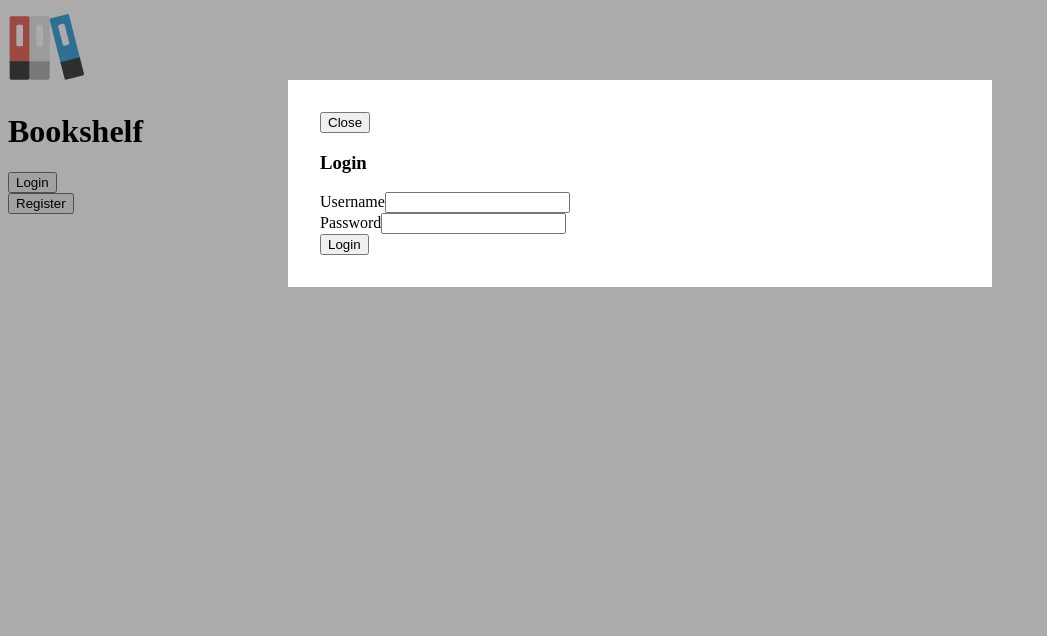
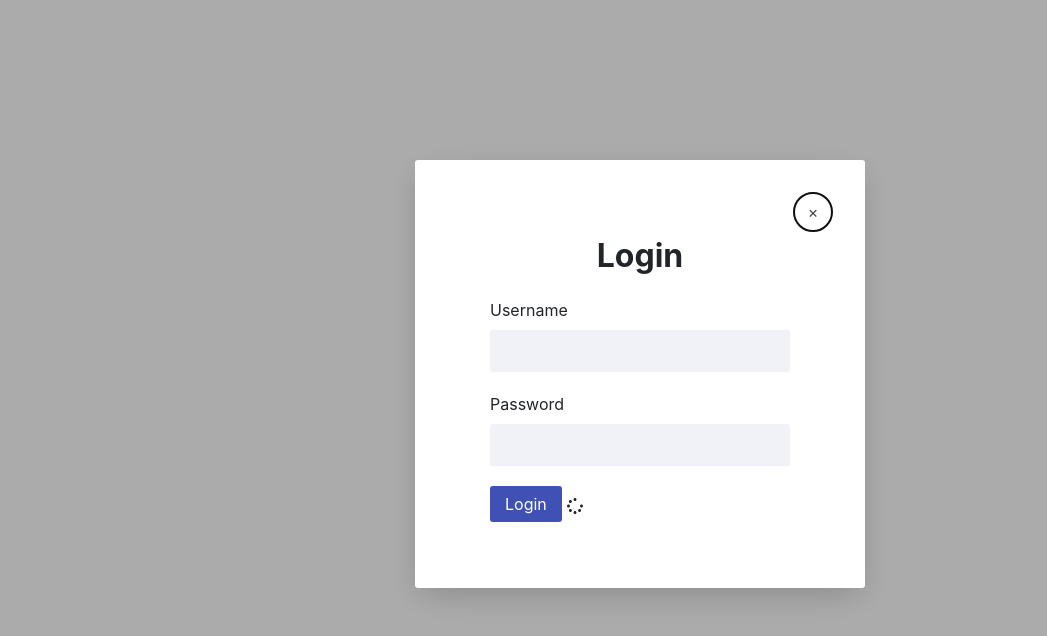
Before and after one commit to cxc421/bookshelf-ts, a React (Create React App) app: page / in a window 1280 px wide. Both pictures are taken after a click on the button "Login". Shown: the top 636 px of the page, without its empty margins (0-1047 px from the left). Built offline with nearby package versions, Linux system fonts and the light colour scheme.

Commit message:
Add Styles

```diff
--- a/src/components/LoginForm.tsx
+++ b/src/components/LoginForm.tsx
@@ -1,11 +1,14 @@
-import React, { FC } from "react";
+/** @jsx jsx */
+import { jsx } from "@emotion/core";
+import React, { FC, ReactElement } from "react";
+import { FormGroup, Input, Spinner } from "./lib";
 
 export type Props = {
-  buttonText: string;
   onSubmit: (formData: { username: string; password: string }) => void;
+  submitButton: ReactElement;
 };
 
-export const LoginForm: FC<Props> = ({ onSubmit, buttonText }) => {
+export const LoginForm: FC<Props> = ({ onSubmit, submitButton }) => {
   function handleSubmit(event: React.FormEvent<HTMLFormElement>) {
     event.preventDefault();
     const { username, password } = event.currentTarget.elements as any;
@@ -17,17 +20,32 @@ export const LoginForm: FC<Props> = ({ onSubmit, buttonText }) => {
   }
 
   return (
-    <form onSubmit={handleSubmit}>
+    <form
+      onSubmit={handleSubmit}
+      css={{
+        display: "flex",
+        flexDirection: "column",
+        alignItems: "stretch",
+        "> div": {
+          margin: "10px auto",
+          width: "100%",
+          maxWidth: "300px",
+        },
+      }}
+    >
+      <FormGroup>
+        <label htmlFor="username">Username</label>
+        <Input id="username" />
+      </FormGroup>
+      <FormGroup>
+        <label htmlFor="password">Password</label>
+        <Input id="password" type="password" />
+      </FormGroup>
       <div>
-        <label htmlFor="username">Username</label>
-        <input id="username" />
-      </div>
-      <div>
-        <label htmlFor="password">Password</label>
-        <input id="password" type="password" />
-      </div>
-      <div>
-        <button type="submit">{buttonText}</button>
+        <div>
+          {React.cloneElement(submitButton, { type: "submit" })}
+          <Spinner />
+        </div>
       </div>
     </form>
   );
--- /dev/null
+++ b/src/components/lib.tsx
@@ -0,0 +1,84 @@
+import { keyframes } from "@emotion/core";
+import styled, { CSSObject } from "@emotion/styled/macro";
+import { Dialog as ReachDialog } from "@reach/dialog";
+import { FaSpinner } from "react-icons/fa";
+import * as colors from "styles/colors";
+import * as mq from "styles/media-queries";
+
+type ButtonProps = {
+  variant: "primary" | "secondary";
+};
+
+const buttonVariants: { [key in ButtonProps["variant"]]: CSSObject } = {
+  primary: {
+    background: colors.indigo,
+    color: colors.base,
+  },
+  secondary: {
+    background: colors.gray,
+    color: colors.text,
+  },
+};
+
+export const Button = styled.button<ButtonProps>(
+  {
+    padding: "10px 15px",
+    border: "0",
+    lineHeight: "1",
+    borderRadius: "3px",
+  },
+  ({ variant }) => buttonVariants[variant]
+);
+
+export const Input = styled.input({
+  borderRadius: "3px",
+  border: `1px solid ${colors.gray10}`,
+  background: colors.gray,
+  padding: "8px 12px",
+});
+
+export const FormGroup = styled.div({
+  display: "flex",
+  flexDirection: "column",
+});
+
+// 💰 I'm giving a few of these to you:
+export const CircleButton = styled.button({
+  borderRadius: "30px",
+  padding: "0",
+  width: "40px",
+  height: "40px",
+  lineHeight: "1",
+  display: "flex",
+  alignItems: "center",
+  justifyContent: "center",
+  background: colors.base,
+  color: colors.text,
+  border: `1px solid ${colors.gray10}`,
+  cursor: "pointer",
+});
+
+export const Dialog = styled(ReachDialog)({
+  maxWidth: "450px",
+  borderRadius: "3px",
+  paddingBottom: "3.5em",
+  boxShadow: "0 10px 30px -5px rgba(0, 0, 0, 0.2)",
+  margin: "20vh auto",
+  [mq.small]: {
+    width: "100%",
+    margin: "10vh auto",
+  },
+});
+
+const spin = keyframes({
+  "0%": { transform: "rotate(0deg)" },
+  "100%": { transform: "rotate(360deg)" },
+});
+
+export const Spinner = styled(FaSpinner)({
+  animation: `${spin} 1s linear infinite`,
+  marginLeft: "5px",
+});
+Spinner.defaultProps = {
+  "aria-label": "loading",
+};
--- /dev/null
+++ b/src/components/modal.tsx
@@ -0,0 +1,74 @@
+/** @jsx jsx */
+import { jsx } from "@emotion/core";
+
+import React, { FC, ReactElement } from "react";
+import VisuallyHidden from "@reach/visually-hidden";
+import { Dialog, CircleButton } from "./lib";
+import { DialogProps } from "@reach/dialog";
+
+const callAll = (...fns: (Function | undefined)[]) => (...args: any[]) =>
+  fns.forEach((fn) => fn && fn(...args));
+
+type ModalContextInterface = [
+  boolean,
+  React.Dispatch<React.SetStateAction<boolean>>
+];
+
+const ModalContext = React.createContext<ModalContextInterface | null>(null);
+
+const Modal: FC<{}> = (props) => {
+  const [isOpen, setIsOpen] = React.useState(false);
+
+  return <ModalContext.Provider value={[isOpen, setIsOpen]} {...props} />;
+};
+
+const ModalDismissButton: FC<{}> = ({ children }) => {
+  const child = children as any;
+  const [, setIsOpen] = React.useContext(ModalContext)!;
+  return React.cloneElement(child, {
+    onClick: callAll(() => setIsOpen(false), child.props.onClick),
+  });
+};
+
+const ModalOpenButton: FC<{ children: ReactElement }> = ({
+  children: child,
+}) => {
+  const [, setIsOpen] = React.useContext(ModalContext)!;
+  return React.cloneElement(child, {
+    onClick: callAll(() => setIsOpen(true), child.props.onClick),
+  });
+};
+
+function ModalContentsBase(props: DialogProps) {
+  const [isOpen, setIsOpen] = React.useContext(ModalContext)!;
+  return (
+    <Dialog isOpen={isOpen} onDismiss={() => setIsOpen(false)} {...props} />
+  );
+}
+
+type ModalContentsProps = DialogProps & {
+  title: string;
+};
+
+const ModalContents: FC<ModalContentsProps> = ({
+  title,
+  children,
+  ...props
+}) => {
+  return (
+    <ModalContentsBase {...props}>
+      <div css={{ display: "flex", justifyContent: "flex-end" }}>
+        <ModalDismissButton>
+          <CircleButton>
+            <VisuallyHidden>Close</VisuallyHidden>
+            <span aria-hidden>×</span>
+          </CircleButton>
+        </ModalDismissButton>
+      </div>
+      <h3 css={{ textAlign: "center", fontSize: "2em" }}>{title}</h3>
+      {children}
+    </ModalContentsBase>
+  );
+};
+
+export { Modal, ModalDismissButton, ModalOpenButton, ModalContents };
--- a/src/index.tsx
+++ b/src/index.tsx
@@ -1,15 +1,14 @@
+/** @jsx jsx */
+import { jsx } from "@emotion/core";
+import "bootstrap/dist/css/bootstrap-reboot.css";
 import "@reach/dialog/styles.css";
-import React from "react";
 import ReactDOM from "react-dom";
-import { Dialog } from "@reach/dialog";
+import { Button } from "./components/lib";
+import { Modal, ModalContents, ModalOpenButton } from "./components/modal";
 import { Logo } from "./components/Logo";
 import { LoginForm, Props as LoginFormProps } from "./components/LoginForm";
 
-type OpenModalState = "none" | "login" | "register";
-
 function App() {
-  const [openModal, setOpenModal] = React.useState<OpenModalState>("none");
-
   const login: LoginFormProps["onSubmit"] = (formData) => {
     console.log("login", formData);
   };
@@ -18,29 +17,48 @@ function App() {
   };
 
   return (
-    <div>
+    <div
+      css={{
+        display: "flex",
+        flexDirection: "column",
+        alignItems: "center",
+        justifyContent: "center",
+        width: "100%",
+        height: "100vh",
+      }}
+    >
       <Logo width="80" height="80" />
       <h1>Bookshelf</h1>
-      <div>
-        <button onClick={() => setOpenModal("login")}>Login</button>
+      <div
+        css={{
+          display: "grid",
+          gridTemplateColumns: "repeat(2, minmax(0, 1fr))",
+          gridGap: "0.75rem",
+        }}
+      >
+        <Modal>
+          <ModalOpenButton>
+            <Button variant="primary">Login</Button>
+          </ModalOpenButton>
+          <ModalContents aria-label="Login Form" title="Login">
+            <LoginForm
+              onSubmit={login}
+              submitButton={<Button variant="primary">Login</Button>}
+            />
+          </ModalContents>
+        </Modal>
+        <Modal>
+          <ModalOpenButton>
+            <Button variant="secondary">Register</Button>
+          </ModalOpenButton>
+          <ModalContents aria-label="Registration form" title="Register">
+            <LoginForm
+              onSubmit={register}
+              submitButton={<Button variant="secondary">Register</Button>}
+            />
+          </ModalContents>
+        </Modal>
       </div>
-      <div>
-        <button onClick={() => setOpenModal("register")}>Register</button>
-      </div>
-      <Dialog aria-label="Login form" isOpen={openModal === "login"}>
-        <div>
-          <button onClick={() => setOpenModal("none")}>Close</button>
-        </div>
-        <h3>Login</h3>
-        <LoginForm onSubmit={login} buttonText="Login" />
-      </Dialog>
-      <Dialog aria-label="Registration form" isOpen={openModal === "register"}>
-        <div>
-          <button onClick={() => setOpenModal("none")}>Close</button>
-        </div>
-        <h3>Register</h3>
-        <LoginForm onSubmit={register} buttonText="Register" />
-      </Dialog>
     </div>
   );
 }
--- /dev/null
+++ b/src/styles/colors.ts
@@ -0,0 +1,13 @@
+export const base = "white";
+export const text = "#434449";
+export const gray = "#f1f2f7";
+export const gray10 = "#f1f1f4";
+export const gray20 = "#e4e5e9";
+export const gray80 = "#6f7077";
+export const indigo = "#3f51b5";
+export const indigoDarken10 = "#364495";
+export const indigoLighten80 = "#b7c1f8";
+export const yellow = "#ffc107";
+export const green = "#4caf50";
+export const danger = "#ef5350";
+export const orange = "orange";
--- /dev/null
+++ b/src/styles/media-queries.ts
@@ -0,0 +1,3 @@
+export const large = "@media (min-width: 1200px)";
+export const medium = "@media (min-width: 992px) and (max-width: 1199px)";
+export const small = "@media (max-width: 991px)";
```
Also changed, not shown: package.json (+9 -1 lines), tsconfig.json (+4 -9 lines), 1 other file (tests, documents, lock files or other folders).
